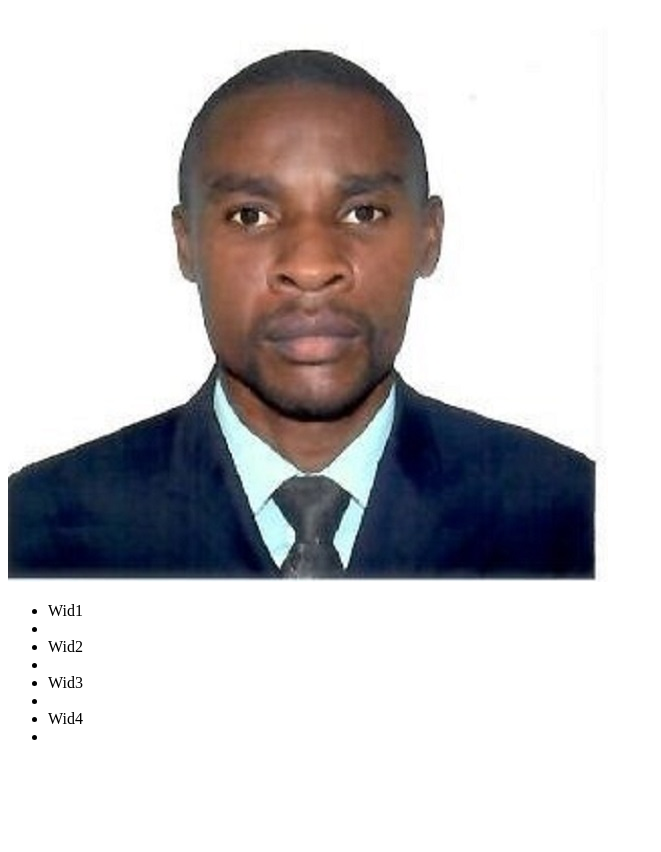
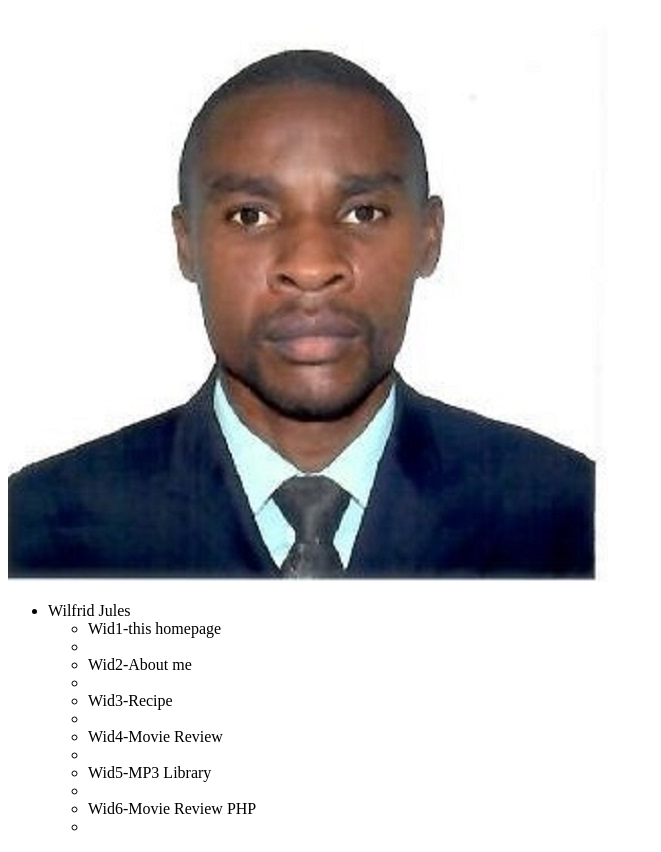
Before and after one commit to youyou19/WAP, a plain HTML site: page index.html in a window 1280 px wide. Shown: the whole page, without its empty margins (0-661 px from the left). Before the commit the page ends 800 px from the top, so only its background shows below. Drawn offline with Linux system fonts and the light colour scheme.

Commit message:
Update index.html

```diff
--- a/index.html
+++ b/index.html
@@ -7,10 +7,14 @@
 <body>
  <img src="Jules_Wilfrid.jpg">
  <ul>
-   <li>Wid1<li/>
-    <li>Wid2<li/>
-    <li>Wid3<li/>
-    <li>Wid4<li/>
+  <li>Wilfrid Jules</>
+   <ul>
+   <li>Wid1-this homepage<li/>
+    <li>Wid2-About me<li/>
+    <li>Wid3-Recipe<li/>
+    <li>Wid4-Movie Review<li/>
+   <li>Wid5-MP3 Library<li/>
+   <li>Wid6-Movie Review PHP<li/>
    <ul/>
 </body>
 </html>
```
